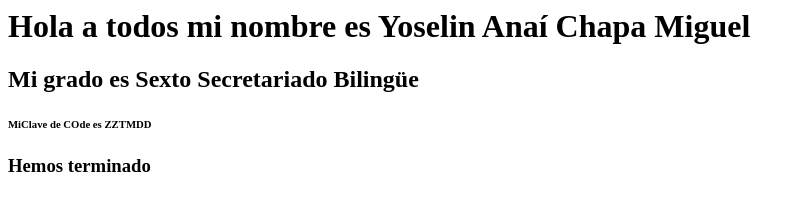
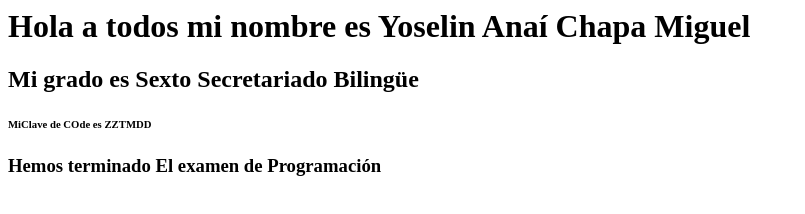
Before and after one commit to anaichapa/examen, a plain HTML site: page index.html in a window 1280 px wide. Shown: the whole page, without its empty margins (0-805 px from the left). Drawn offline with Linux system fonts and the light colour scheme.

Commit message:
Update index.html

```diff
--- a/index.html
+++ b/index.html
@@ -7,7 +7,7 @@
 	<h1>Hola a todos mi nombre es Yoselin Anaí Chapa Miguel</h1>
 	<h2>Mi grado es Sexto Secretariado Bilingüe</h2>
 	<h6>MiClave de COde es ZZTMDD</h3>
-	<h3>Hemos terminado</h4>
+	<h3>Hemos terminado El examen de Programación</h4>
 
 </body>
 </html>
```
